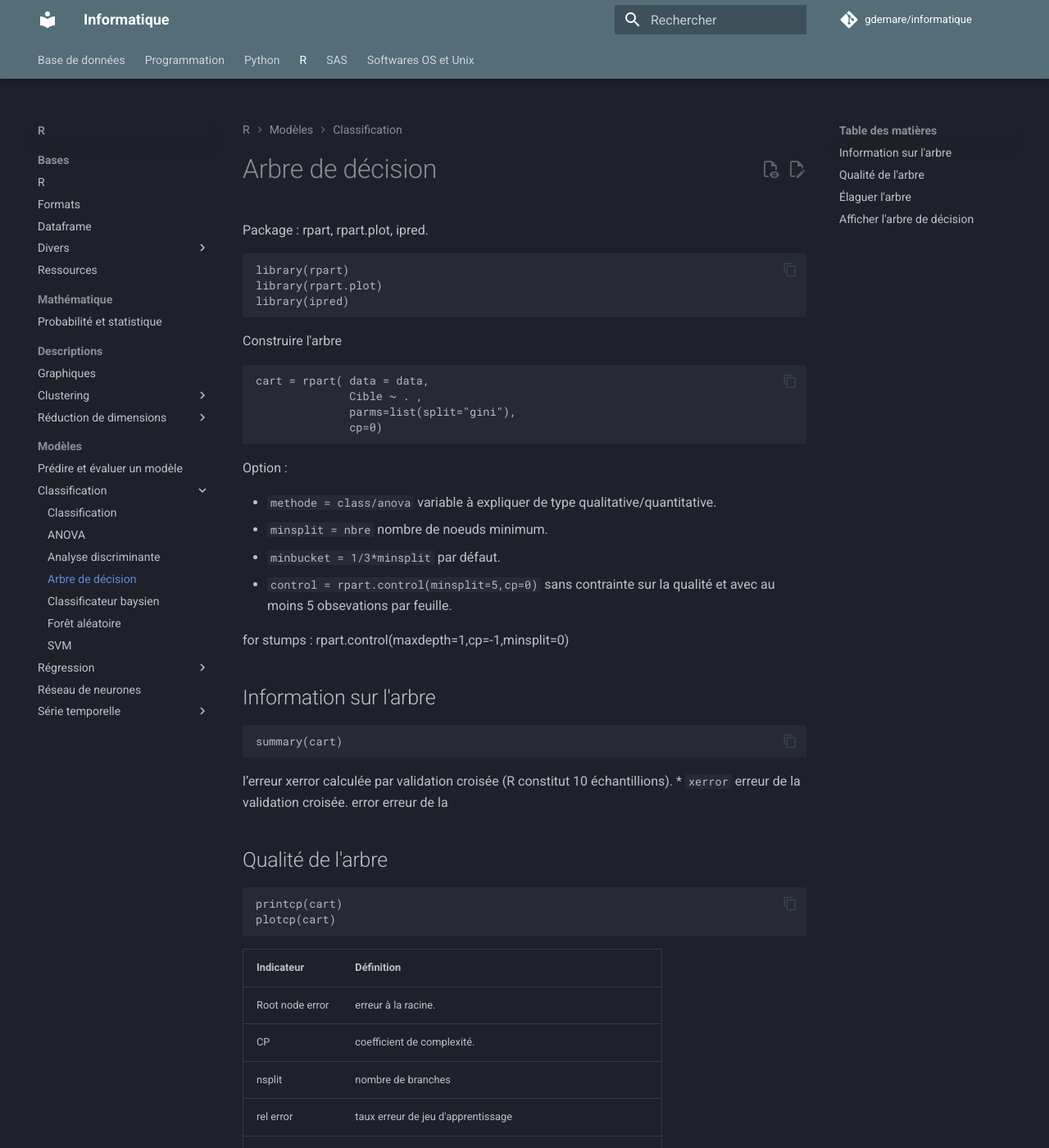
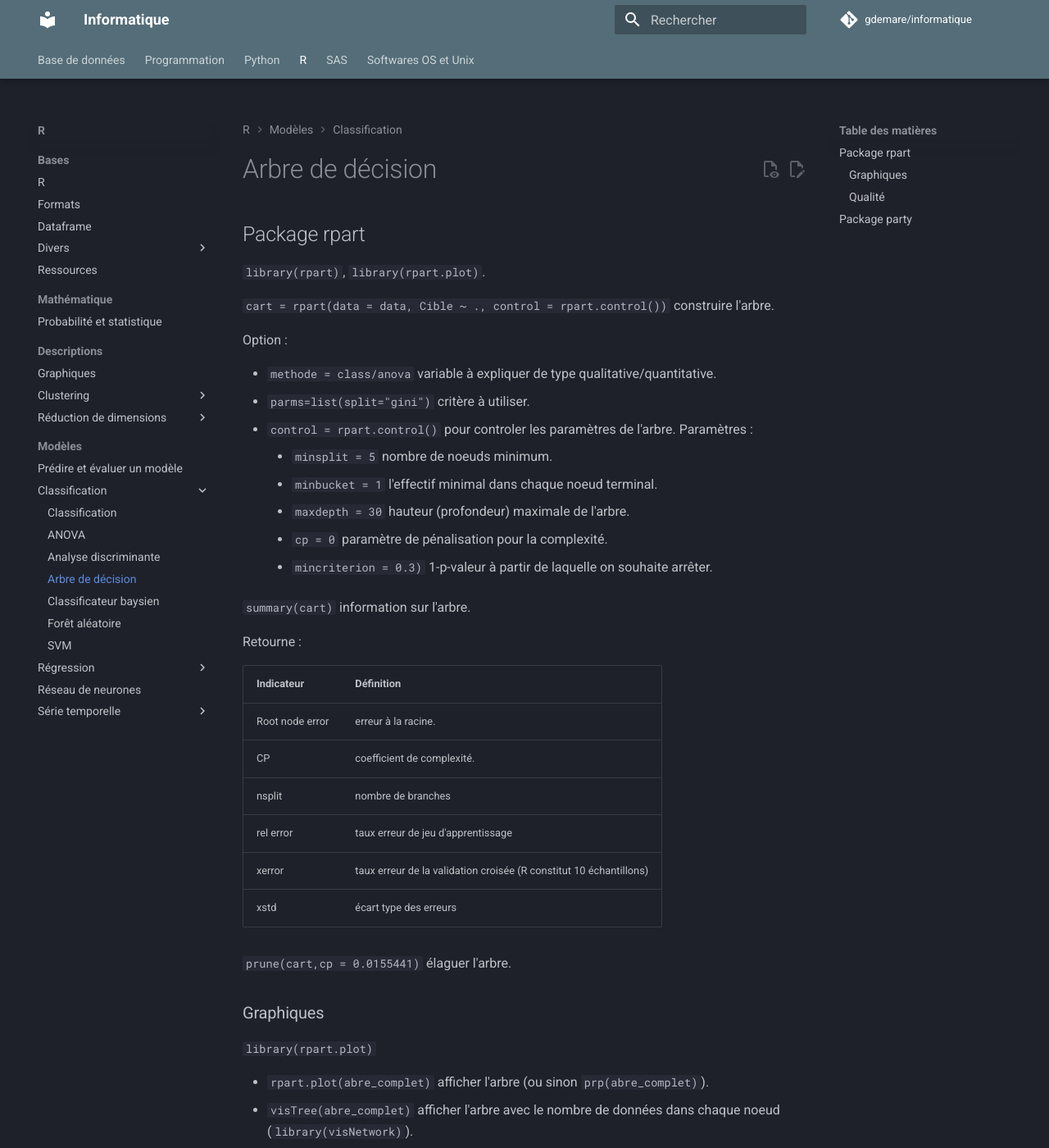
Before and after one commit to gdemare/Informatique, an MkDocs documentation site: the page built from docs/r/models/classification/arbre-decision_r.md, in a window 1280 px wide and 1400 px high. Shown: the whole window at 82% size. Built offline with MkDocs 1.6.1 and Material for MkDocs 9.7.7, drawn with Linux system fonts in a browser that asks for light colours; comment, search, counter and statistics services are not loaded; some of the changed text lies outside the part shown.

Commit message:
Update arbre-decision_r.md

````diff
--- a/docs/r/models/classification/arbre-decision_r.md
+++ b/docs/r/models/classification/arbre-decision_r.md
@@ -1,46 +1,24 @@
-Package : rpart, rpart.plot, ipred.
+## Package rpart
 
-```
-library(rpart)
-library(rpart.plot)
-library(ipred)
-```
+`library(rpart)`, `library(rpart.plot)`.
 
-Construire l'arbre
-
-```
-cart = rpart( data = data,
-              Cible ~ . ,
-              parms=list(split="gini"),
-              cp=0)
-```
+`cart = rpart(data = data, Cible ~ ., control = rpart.control())` construire l'arbre.
 
 Option :
 
 * `methode = class/anova` variable à expliquer de type qualitative/quantitative.
-* `minsplit = nbre` nombre de noeuds minimum.
-* `minbucket = 1/3*minsplit` par défaut.
-* `control = rpart.control(minsplit=5,cp=0)` sans contrainte sur la qualité et avec au moins 5 obsevations par feuille.
+* `parms=list(split="gini")` critère à utiliser.
+* `control = rpart.control()` pour controler les paramètres de l'arbre. Paramètres :
 
+	* `minsplit = 5` nombre de noeuds minimum.
+	* `minbucket = 1` l'effectif minimal dans chaque noeud terminal.
+ 	* `maxdepth = 30` hauteur (profondeur) maximale de l'arbre.
+    * `cp = 0` paramètre de pénalisation pour la complexité.
+    * `mincriterion = 0.3)` 1-p-valeur à partir de laquelle on souhaite arrêter.
 
-for stumps : rpart.control(maxdepth=1,cp=-1,minsplit=0)
+`summary(cart)` information sur l'arbre.
 
-## Information sur l'arbre
-
-```
-summary(cart)
-```
-
-l’erreur xerror calculée par validation croisée (R constitut 10 échantillions).
-* `xerror` erreur de la validation croisée.
-error erreur de la
-
-## Qualité de l'arbre
-
-```
-printcp(cart)
-plotcp(cart)
-```
+Retourne :
 
 Indicateur      | Définition
 ----------------|---
@@ -51,17 +29,31 @@ rel error       | taux erreur de jeu d'apprentissage
 xerror          | taux erreur de la validation croisée (R constitut 10 échantillons)
 xstd            | écart type des erreurs
 
-feuille qui minimise l'erreur et le coefficent
+`prune(cart,cp = 0.0155441)` élaguer l'arbre.
 
-## Élaguer l'arbre
+### Graphiques
 
-```
-prunedcart9f = prune(cart,cp=0.0155441)
-```
+`library(rpart.plot)`
 
-## Afficher l'arbre de décision
+* `rpart.plot(abre_complet)` afficher l'arbre (ou sinon `prp(abre_complet)`).
+* `visTree(abre_complet)` afficher l'arbre avec le nombre de données dans chaque noeud (`library(visNetwork)`).
 
-```
-prp(cart,type=2,extra=1,split.box.col="lightgray")
-rpart.plot(cart)
-```
+### Qualité
+
+* `printcp(cart)` afficher la complexité de l'arbre.
+* `plotcp(cart)` afficher l'erreur relative en foonction de la complexité.
+
+## Package party
+
+`library(party)`
+
+`ctree(drugg~., dtf_train, control = ctree_control()`
+
+* `ctree_control()` paramètres de l'arbre.
+
+	* `minsplit = 2` effectif minimal pour séparer un noeud.
+	* `minbucket = 1` effectif minimal dans chaque noeud terminal.
+	* `maxdepth = 30` hauteur (profondeur) maximale de l'arbre
+	* `mincriterion = 0.3` c1-p-valeur à partir de laquelle on souhaite cesser la croissance.
+
+ `plot(arbre_ctree)` afficher l'arbre.
````
